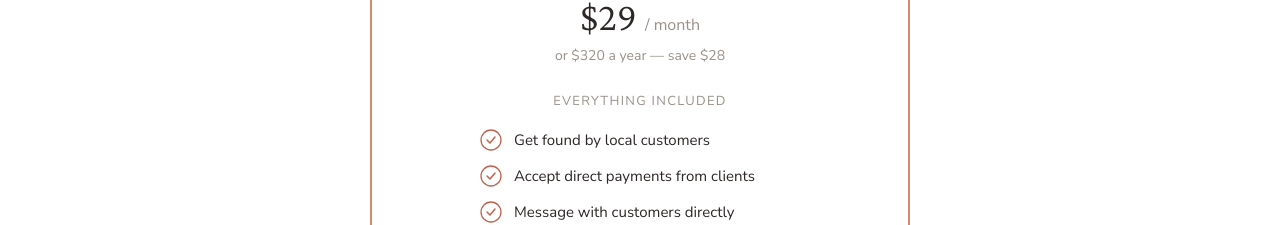
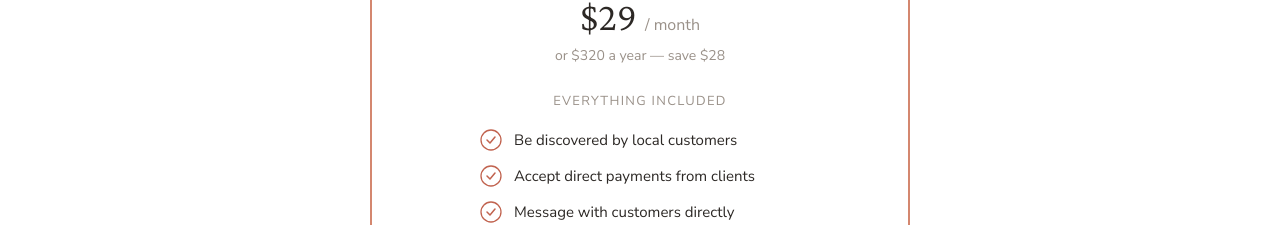
Before and after one commit to julianabernstein-codaco/coda-co, a Next.js app: page /list-with-us in a window 1280 px wide. Shown: the part 1494-1719 px from the top of the page. Built offline with nearby package versions, Linux system fonts and the light colour scheme; no server answers.

Commit message:
Reword pricing feature to "Be discovered by local customers"
Co-Authored-By: Claude Opus 4.8 <noreply@anthropic.com>
Claude-Session: https://claude.ai/code/session_01YAZzKyKzkGU59qyQp8J3qf

```diff
--- a/app/list-with-us/page.tsx
+++ b/app/list-with-us/page.tsx
@@ -75,7 +75,7 @@ const whyItems = [
 ];
 
 const pricingFeatures = [
-  "Get found by local customers",
+  "Be discovered by local customers",
   "Accept direct payments from clients",
   "Message with customers directly",
   "Collect verified reviews",
```
